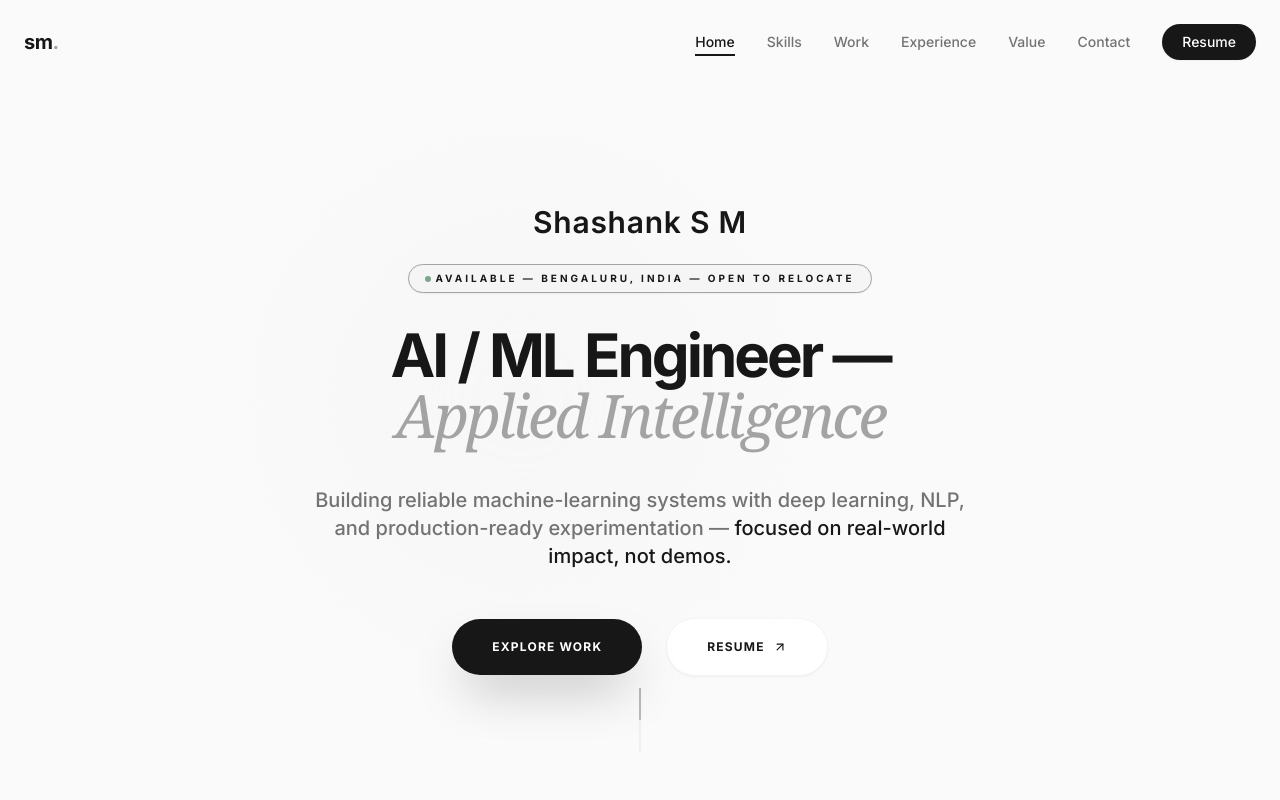
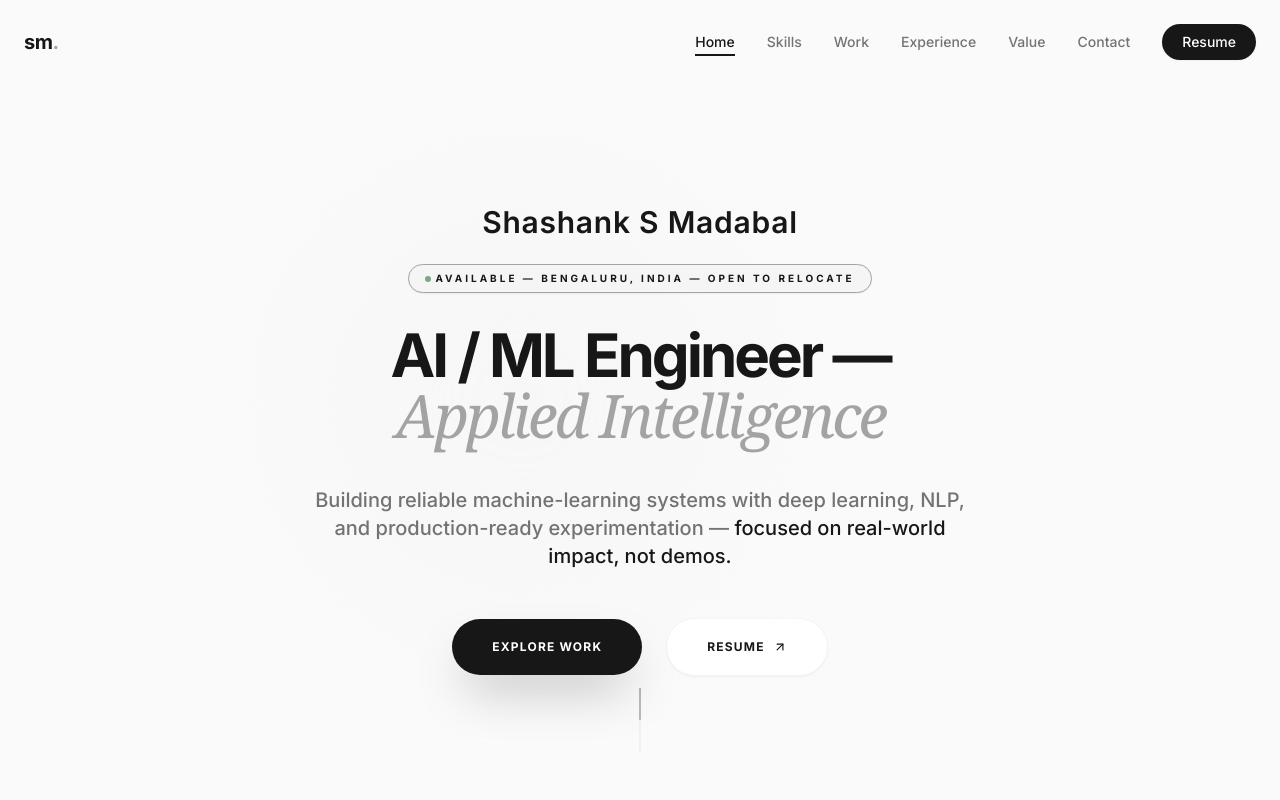
Before and after one commit to SHASHANK-SM/shashank-portfolio, a React (Vite) app: page / in a window 1280 px wide. Shown: the top 800 px of the page. Built offline with nearby package versions, Linux system fonts and the light colour scheme; a web font is replaced by a local one.

Commit message:
Updated the name

```diff
--- a/components/Hero.tsx
+++ b/components/Hero.tsx
@@ -24,7 +24,7 @@ const Hero: React.FC = () => {
         transition={{ duration: 0.6 }}
         className="text-2xl md:text-3xl font-semibold font-signature text-neutral-900 mb-6 tracking-wide"
       >
-        Shashank S M
+        Shashank S Madabal
       </motion.div>
 
 
```
